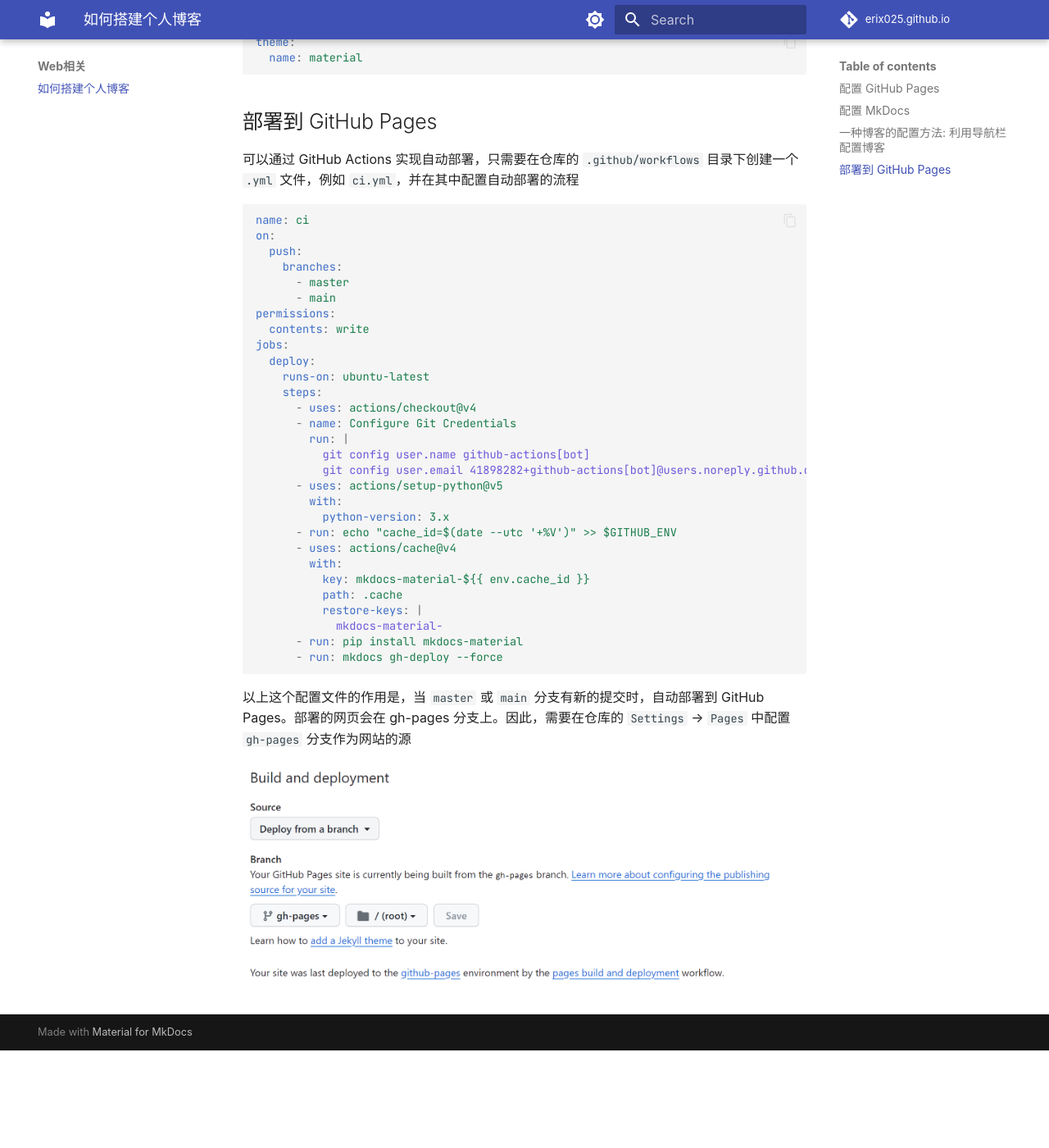
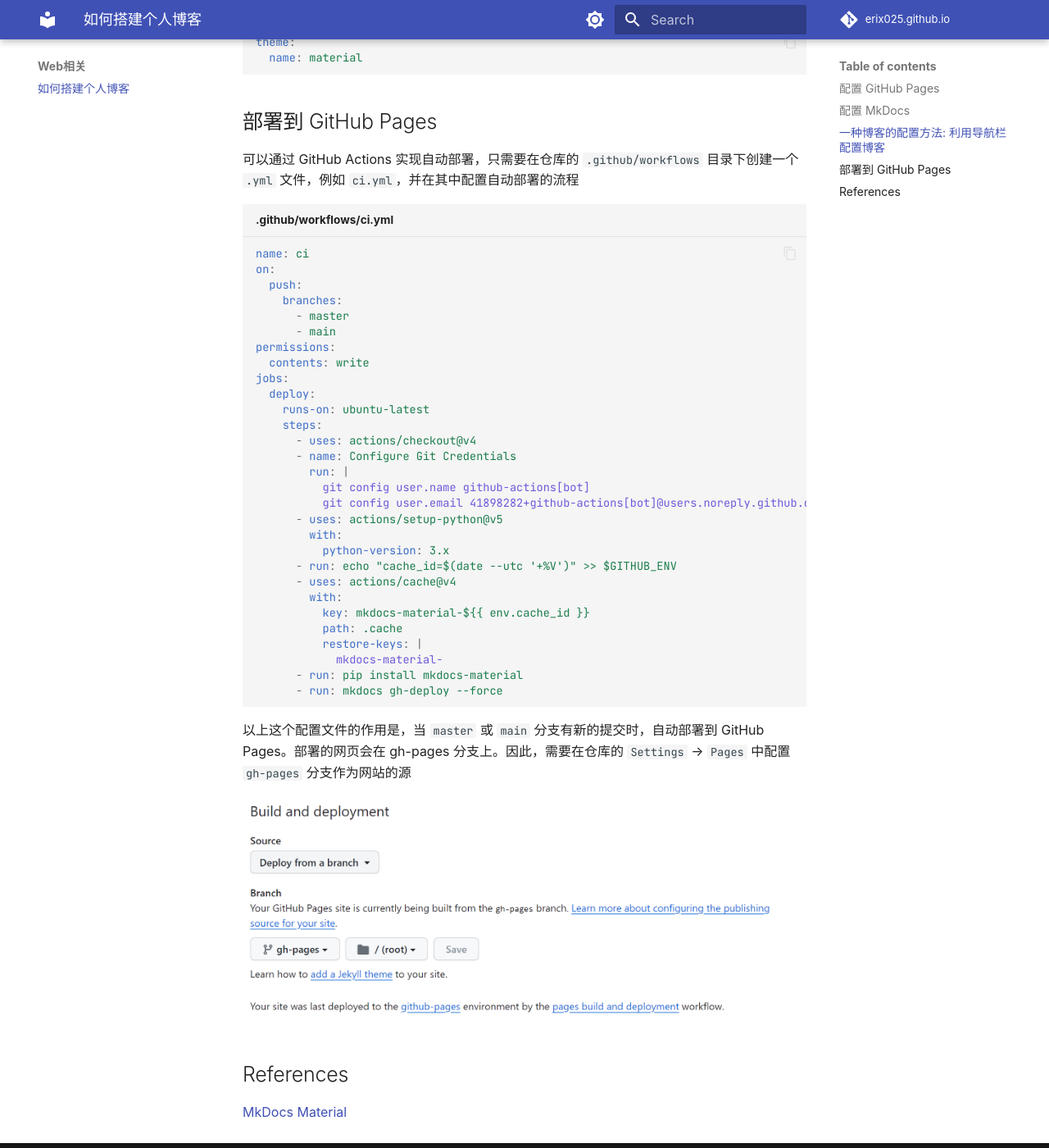
Before and after one commit to Erix025/Erix025.github.io, an MkDocs documentation site: the page built from docs/Web/mkdocs.md, in a window 1280 px wide and 1400 px high, scrolled down 1119 px. Shown: the whole window at 82% size. Built offline with MkDocs 1.6.1 and Material for MkDocs 9.7.7, drawn with Linux system fonts in a browser that asks for light colours; comment, search, counter and statistics services are not loaded; before the commit the page ends 2400 px from its top, so only the background shows below that.

Commit message:
blog: add reference to blog_setup

````diff
--- a/docs/Web/mkdocs.md
+++ b/docs/Web/mkdocs.md
@@ -11,13 +11,13 @@
 
 - 安装 MkDocs
 
-```bash
+```shell
 pip install mkdocs-material
 ```
 
 - 使用 MkDocs
 
-```bash
+```shell
 # 在当前目录创建一个新的 MkDocs 项目
 mkdocs new .
 # 预览，访问地址 http://localhost:8000
@@ -30,7 +30,7 @@
 - 在 `docs` 目录下创建 `.md` 文件，即博客的内容
 - 在 `mkdocs.yml` 中配置 `nav`，指定导航栏的内容。并通过 key-value 的形式指定导航栏的名称和对应的文件路径
 
-```yml
+```yaml
 nav:
   - Home: index.md
   - About: about.md
@@ -41,7 +41,7 @@
 
 - 在 `mkdocs.yml` 中配置 `theme`，指定主题
 
-```yml
+```yaml
 theme:
   name: material
 ```
@@ -50,7 +50,7 @@
 
 可以通过 GitHub Actions 实现自动部署，只需要在仓库的 `.github/workflows` 目录下创建一个 `.yml` 文件，例如 `ci.yml`，并在其中配置自动部署的流程
 
-```yml
+```yaml title=".github/workflows/ci.yml"
 name: ci
 on:
   push:
@@ -86,3 +86,7 @@
 
 ![deploy branch setting](deploy_setting_light.png#only-light)
 ![deploy branch setting](deploy_setting_dark.png#only-dark)
+
+## References
+
+[MkDocs Material](https://squidfunk.github.io/mkdocs-material/)
````
